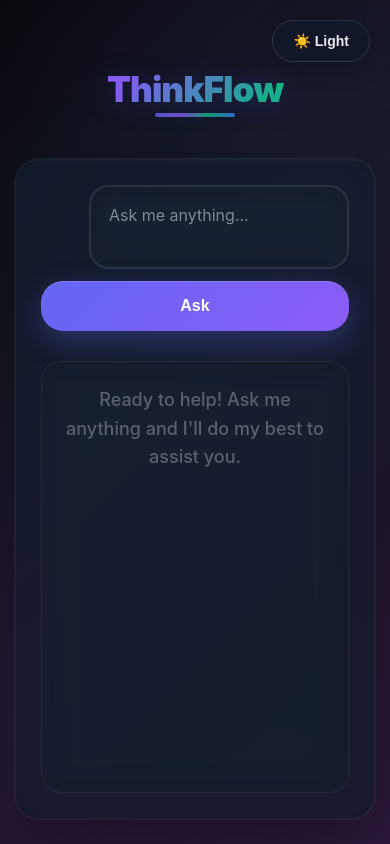
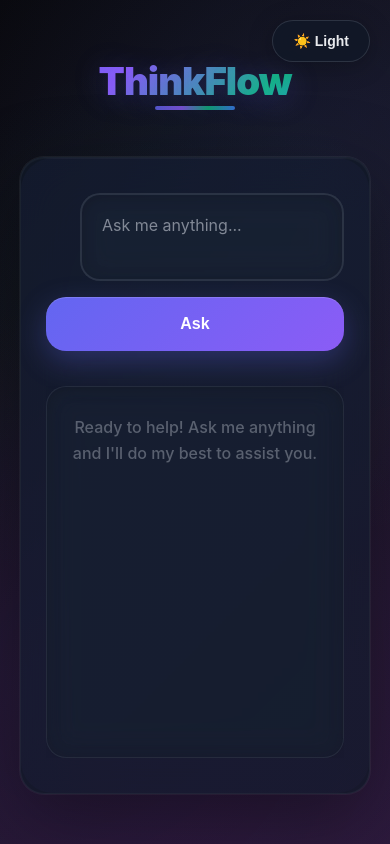
Before and after one commit to Nithin1614/ThinkFlowAI, a Flask app: page / in a window 390 px wide. Run offline with Flask 3, Linux system fonts and the light colour scheme.

Commit message:
Update index.htmll

```diff
--- a/templates/index.html
+++ b/templates/index.html
@@ -519,64 +519,97 @@
     /* Responsive adjustments */
     @media (max-width: 768px) {
       .container {
-        padding: 80px 20px 30px;
+        padding: 80px 25px 40px;
         max-width: 100%;
       }
-      .header {margin-bottom: 40px;}
+      .header {margin-bottom: 45px;}
       .logo {font-size: 2.8rem; letter-spacing: -2px;}
       .chat-container {
-        padding: 35px;
+        padding: 40px 30px;
         border-radius: 28px;
       }
       #responseBox {
-        padding: 28px;
-        min-height: 160px;
+        padding: 30px 25px;
+        min-height: 180px;
       }
       .input-wrapper {
-        gap: 15px;
+        gap: 16px;
       }
       #question {
-        padding: 18px 20px;
-        min-height: 56px;
+        padding: 20px 22px;
+        min-height: 58px;
+        font-size: 16px;
       }
       .ask-btn {
-        padding: 18px 28px;
-        min-width: 100px;
+        padding: 20px 30px;
+        min-width: 105px;
       }
     }
 
     @media (max-width: 480px) {
       .container {
-        padding: 70px 15px 25px;
+        padding: 60px 20px 30px;
       }
       .logo {
-        font-size: 2.2rem;
+        font-size: 2.4rem;
         letter-spacing: -1px;
       }
-      .header {margin-bottom: 30px;}
+      .header {margin-bottom: 35px;}
       .chat-container {
-        padding: 25px;
+        padding: 35px 25px;
         border-radius: 24px;
+        margin-bottom: 20px;
+      }
+      .input-section {
+        margin-bottom: 35px;
       }
       .input-wrapper {
         flex-direction: column;
-        gap: 12px;
+        gap: 16px;
       }
       .ask-btn {
         width: 100%;
-        padding: 16px 24px;
+        padding: 18px 24px;
+        font-size: 16px;
+        border-radius: 20px;
+      }
+      #question {
+        padding: 18px 20px;
+        border-radius: 20px;
+        font-size: 16px;
+        min-height: 58px;
+      }
+      #responseBox {
+        padding: 28px 22px;
+        border-radius: 20px;
+        min-height: 160px;
+        font-size: 15px;
+      }
+      .response-content {
+        font-size: 15px;
+        line-height: 1.7;
+      }
+      .empty-state-text {
+        font-size: 16px;
+      }
+    }
+
+    /* Extra small screens */
+    @media (max-width: 360px) {
+      .container {
+        padding: 50px 15px 25px;
+      }
+      .logo {
+        font-size: 2rem;
+      }
+      .chat-container {
+        padding: 30px 20px;
       }
       #question {
         padding: 16px 18px;
-        border-radius: 20px;
       }
       #responseBox {
-        padding: 24px;
-        border-radius: 20px;
-        min-height: 140px;
-      }
-      .response-content {
-        font-size: 15px;
+        padding: 25px 18px;
       }
     }
 
@@ -729,7 +762,7 @@
       } finally {
         askBtn.disabled = false;
         btnText.textContent = "Ask";
-        questionBox.focus();
+        // Removed questionBox.focus() to prevent keyboard from opening on mobile
       }
     }
 
```
